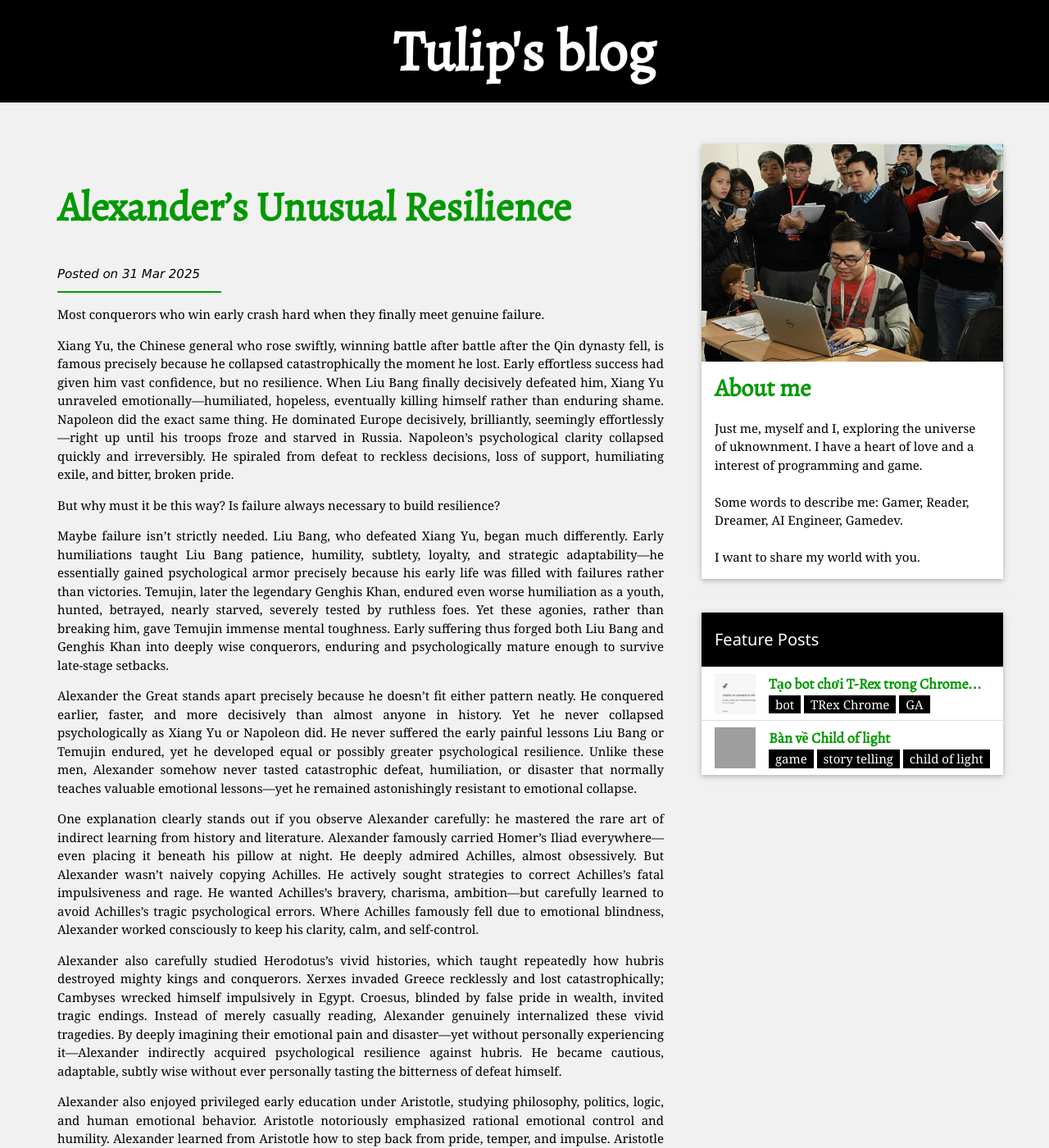
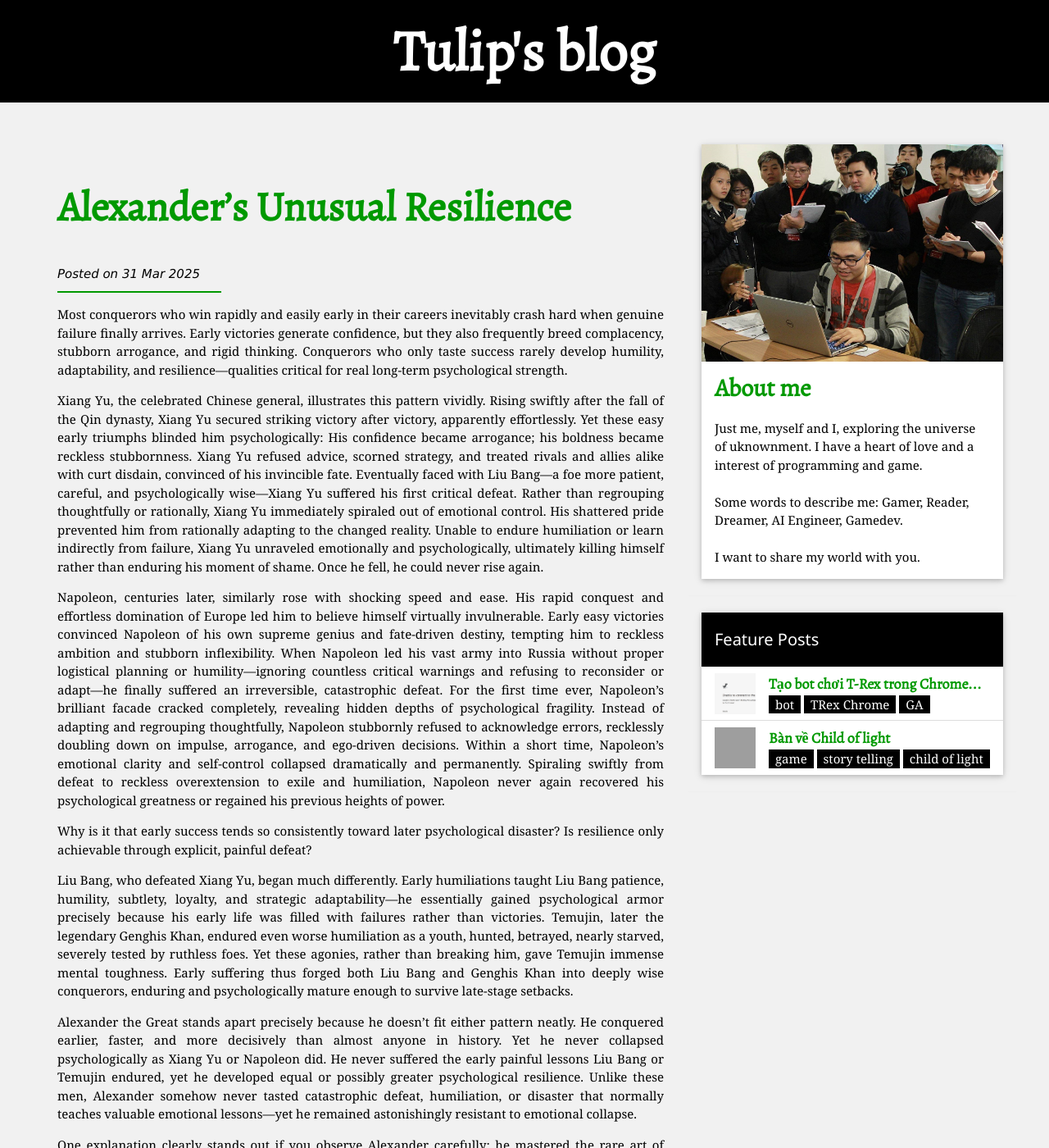
Before and after one commit to Tulip4attoo/Tulip4attoo.github.io, a Jekyll site: the page built from _posts/2025-03-31-Alexander-the-great.md, in a window 1280 px wide and 1400 px high. Shown: the whole window at 82% size. Built offline with Jekyll 4.4.1, drawn with Linux system fonts in a browser that asks for light colours; comment, search, counter and statistics services are not loaded.

Commit message:
Update 2025-03-31-Alexander-the-great.md

```diff
--- a/_posts/2025-03-31-Alexander-the-great.md
+++ b/_posts/2025-03-31-Alexander-the-great.md
@@ -7,13 +7,15 @@ comments:                   true
 description:                Is failure always necessary to build resilience?
 ---
 
-Most conquerors who win early crash hard when they finally meet genuine failure.
+Most conquerors who win rapidly and easily early in their careers inevitably crash hard when genuine failure finally arrives. Early victories generate confidence, but they also frequently breed complacency, stubborn arrogance, and rigid thinking. Conquerors who only taste success rarely develop humility, adaptability, and resilience—qualities critical for real long-term psychological strength.
 
-Xiang Yu, the Chinese general who rose swiftly, winning battle after battle after the Qin dynasty fell, is famous precisely because he collapsed catastrophically the moment he lost. Early effortless success had given him vast confidence, but no resilience. When Liu Bang finally decisively defeated him, Xiang Yu unraveled emotionally—humiliated, hopeless, eventually killing himself rather than enduring shame. Napoleon did the exact same thing. He dominated Europe decisively, brilliantly, seemingly effortlessly—right up until his troops froze and starved in Russia. Napoleon’s psychological clarity collapsed quickly and irreversibly. He spiraled from defeat to reckless decisions, loss of support, humiliating exile, and bitter, broken pride.
+Xiang Yu, the celebrated Chinese general, illustrates this pattern vividly. Rising swiftly after the fall of the Qin dynasty, Xiang Yu secured striking victory after victory, apparently effortlessly. Yet these easy early triumphs blinded him psychologically: His confidence became arrogance; his boldness became reckless stubbornness. Xiang Yu refused advice, scorned strategy, and treated rivals and allies alike with curt disdain, convinced of his invincible fate. Eventually faced with Liu Bang—a foe more patient, careful, and psychologically wise—Xiang Yu suffered his first critical defeat. Rather than regrouping thoughtfully or rationally, Xiang Yu immediately spiraled out of emotional control. His shattered pride prevented him from rationally adapting to the changed reality. Unable to endure humiliation or learn indirectly from failure, Xiang Yu unraveled emotionally and psychologically, ultimately killing himself rather than enduring his moment of shame. Once he fell, he could never rise again.
 
-But why must it be this way? Is failure always necessary to build resilience?
+Napoleon, centuries later, similarly rose with shocking speed and ease. His rapid conquest and effortless domination of Europe led him to believe himself virtually invulnerable. Early easy victories convinced Napoleon of his own supreme genius and fate-driven destiny, tempting him to reckless ambition and stubborn inflexibility. When Napoleon led his vast army into Russia without proper logistical planning or humility—ignoring countless critical warnings and refusing to reconsider or adapt—he finally suffered an irreversible, catastrophic defeat. For the first time ever, Napoleon's brilliant facade cracked completely, revealing hidden depths of psychological fragility. Instead of adapting and regrouping thoughtfully, Napoleon stubbornly refused to acknowledge errors, recklessly doubling down on impulse, arrogance, and ego-driven decisions. Within a short time, Napoleon’s emotional clarity and self-control collapsed dramatically and permanently. Spiraling swiftly from defeat to reckless overextension to exile and humiliation, Napoleon never again recovered his psychological greatness or regained his previous heights of power.
 
-Maybe failure isn't strictly needed. Liu Bang, who defeated Xiang Yu, began much differently. Early humiliations taught Liu Bang patience, humility, subtlety, loyalty, and strategic adaptability—he essentially gained psychological armor precisely because his early life was filled with failures rather than victories. Temujin, later the legendary Genghis Khan, endured even worse humiliation as a youth, hunted, betrayed, nearly starved, severely tested by ruthless foes. Yet these agonies, rather than breaking him, gave Temujin immense mental toughness. Early suffering thus forged both Liu Bang and Genghis Khan into deeply wise conquerors, enduring and psychologically mature enough to survive late-stage setbacks.
+Why is it that early success tends so consistently toward later psychological disaster? Is resilience only achievable through explicit, painful defeat?
+
+Liu Bang, who defeated Xiang Yu, began much differently. Early humiliations taught Liu Bang patience, humility, subtlety, loyalty, and strategic adaptability—he essentially gained psychological armor precisely because his early life was filled with failures rather than victories. Temujin, later the legendary Genghis Khan, endured even worse humiliation as a youth, hunted, betrayed, nearly starved, severely tested by ruthless foes. Yet these agonies, rather than breaking him, gave Temujin immense mental toughness. Early suffering thus forged both Liu Bang and Genghis Khan into deeply wise conquerors, enduring and psychologically mature enough to survive late-stage setbacks.
 
 Alexander the Great stands apart precisely because he doesn’t fit either pattern neatly. He conquered earlier, faster, and more decisively than almost anyone in history. Yet he never collapsed psychologically as Xiang Yu or Napoleon did. He never suffered the early painful lessons Liu Bang or Temujin endured, yet he developed equal or possibly greater psychological resilience. Unlike these men, Alexander somehow never tasted catastrophic defeat, humiliation, or disaster that normally teaches valuable emotional lessons—yet he remained astonishingly resistant to emotional collapse.
 
```
